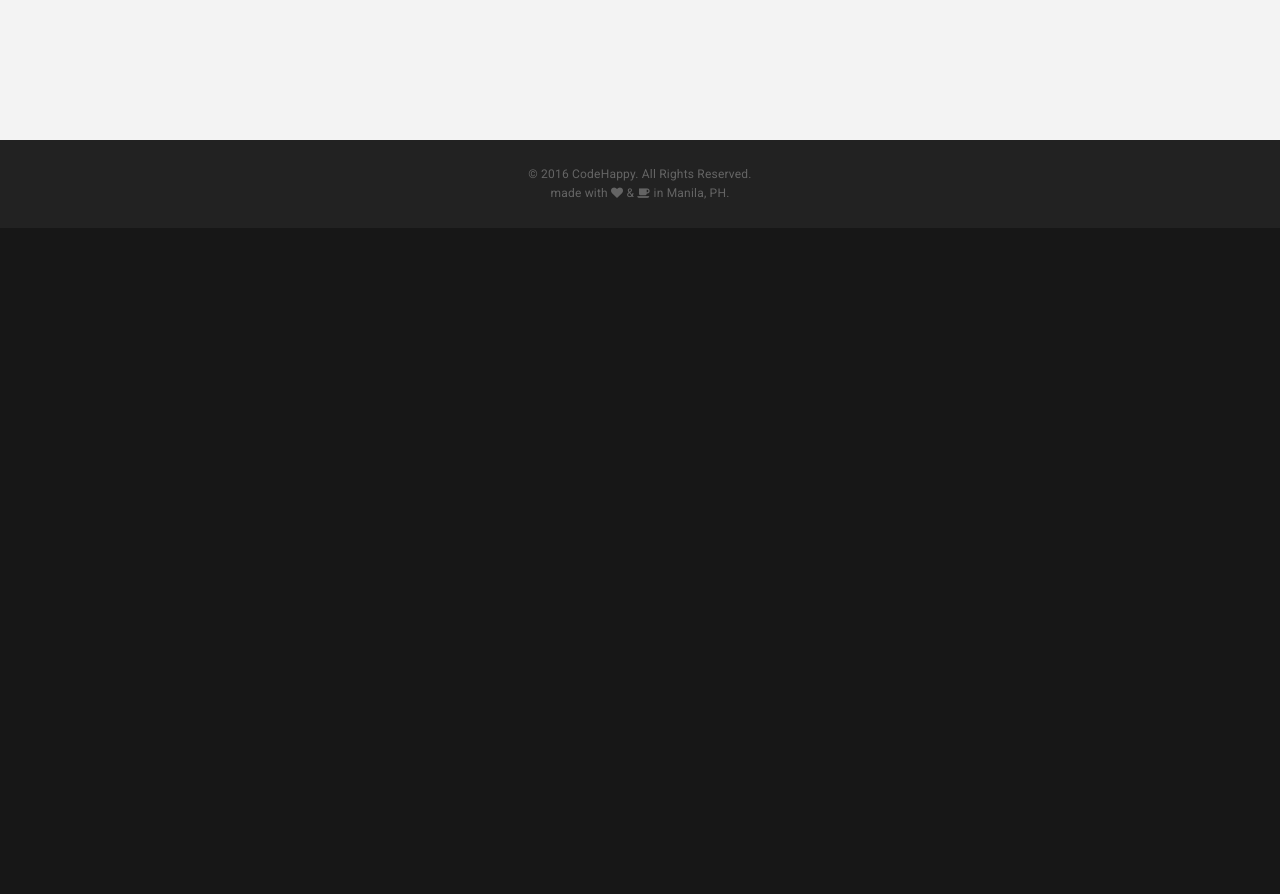
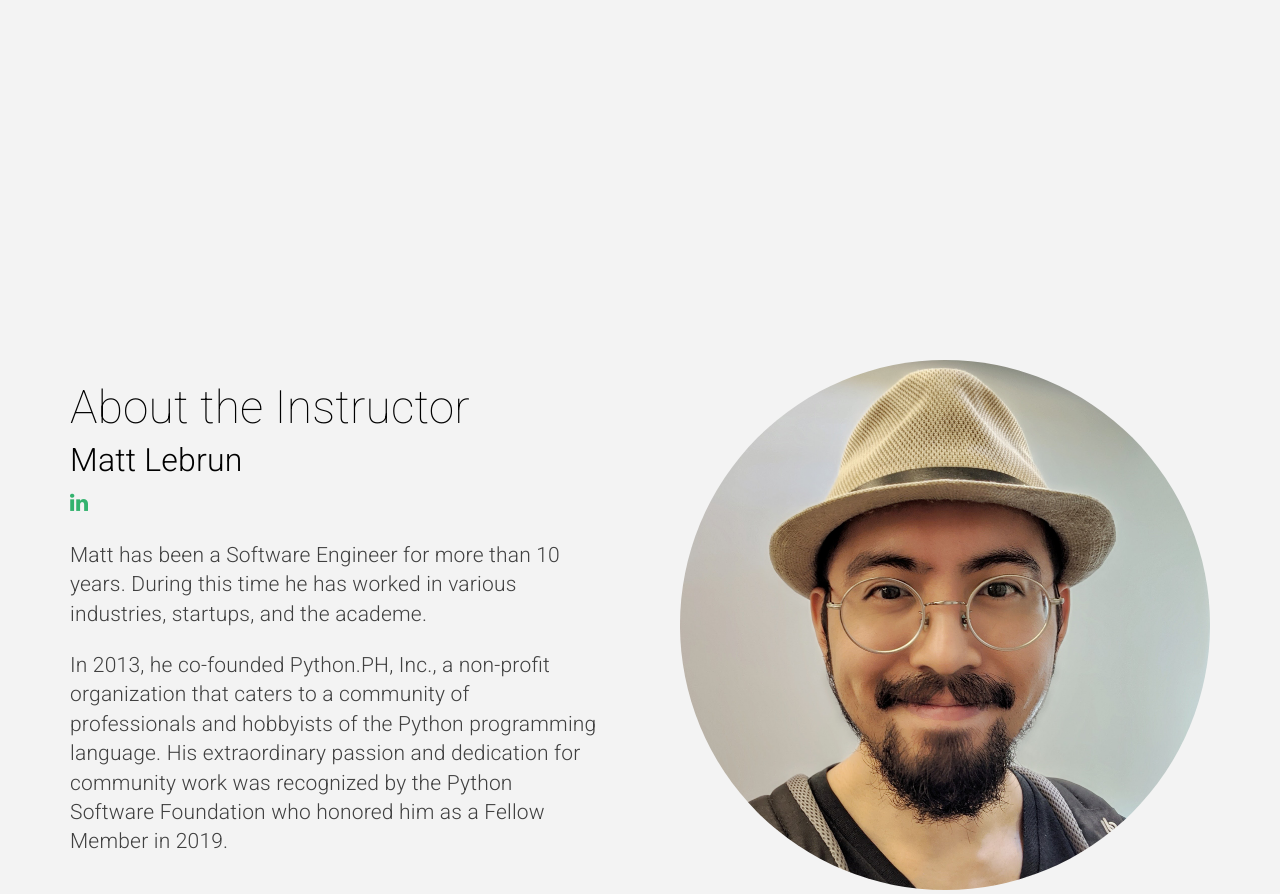
Before and after one commit to codehappyph/codehappyph.github.io, a plain HTML site: page python-training-series.html in a window 1280 px wide. Shown: the part 2419-3313 px from the top of the page. Before the commit the page ends 2647 px from the top, so only its background shows below. Drawn offline with Linux system fonts and the light colour scheme; files that its build step writes are made by us from their sources.

Commit message:
Update workshop training series

```diff
--- a/python-training-series.html
+++ b/python-training-series.html
@@ -150,6 +150,48 @@
         </div>
     </div>
 
+<!--******************************************************
+******************** The img9 wrapper
+****************************************************** -->
+    <div class="wrapper wrapper  wrapper-sm wrapper-lighter wrapper-no-padding-bottom wrapper-md wrapper-half-left wow fadeIn">
+        <div class="container wrapper-lg">
+            <div class="row">
+                <div class="col-sm-6">
+                    <div class="header-content">
+                        <div class="header-content-inner">
+                            <h3>About the Instructor</h3>
+                            <h4>Matt Lebrun</h4>
+                            <p class="lead">
+                                <a href="https://www.linkedin.com/in/cr8ivecodesmith/"><i class="fa fa-linkedin"></i></a>
+                            </p>
+                            <p class="lead">
+                            Matt has been a Software Engineer for more than 10 years. During this time he has worked in various industries, startups, and the academe.
+                            </p>
+                            <p class="lead">
+                            In 2013, he co-founded Python.PH, Inc., a non-profit organization that caters to a community of professionals and hobbyists of the Python programming language. His extraordinary passion and dedication for community work was recognized by the Python Software Foundation who honored him as a Fellow Member in 2019.
+                            </p>
+                        </div>
+                    </div>
+                </div>
+
+                <div class="col-sm-6">
+                    <div class="device-container">
+                        <div class="device-mockup iphone6_plus portrait white">
+                            <div class="device">
+                                <div class="screen">
+                                    <!-- Demo image for screen mockup, you can put an image here, some HTML, an animation, video, or anything else! -->
+                                    <img src="img/matt.jpeg" class="img-responsive img-circle" alt="">
+                                </div>
+                            </div>
+                        </div>
+                    </div>
+                </div>
+
+            </div>
+        </div>
+    </div>
+
+
 
 <footer>
     <div class="container">
```
Also changed, not shown: img/matt.jpeg (added).
